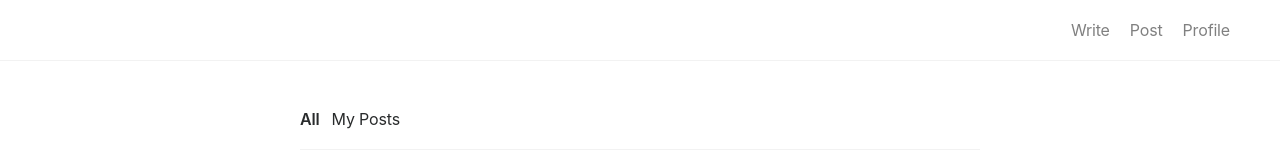
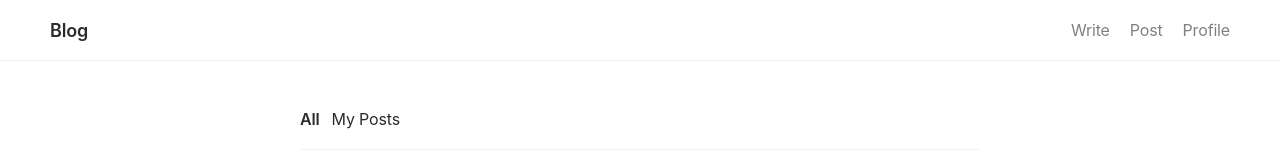
Before and after one commit to yoosaemsol/react-blog-app, a React (Create React App) app: page / in a window 1280 px wide. Shown: the top 160 px of the page. Built offline with nearby package versions, Linux system fonts and the light colour scheme.

Commit message:
feat: Add home logo to the Navbar

```diff
--- a/src/Layout/Navbar.module.css
+++ b/src/Layout/Navbar.module.css
@@ -1,7 +1,8 @@
 /* header */
 .header {
   display: flex;
-  flex-direction: row-reverse;
+  flex-direction: row;
+  justify-content: space-between;
   align-items: center;
   border-bottom: 1px solid var(--color-light-bg);
   padding: 10px 40px;
@@ -37,3 +38,9 @@
   color: var(--color-active);
   font-weight: 600;
 }
+
+a.logo {
+  color: var(--color-active);
+  font-size: 18px;
+  font-weight: 600;
+}
--- a/src/Layout/Navbar.tsx
+++ b/src/Layout/Navbar.tsx
@@ -5,6 +5,9 @@ import styles from './Navbar.module.css';
 export default function Navbar() {
   return (
     <header className={styles.header}>
+      <Link className={styles.logo} to="/">
+        Blog
+      </Link>
       <nav>
         <Link to="/posts/new">Write</Link>
         <Link to="/posts">Post</Link>
--- a/src/pages/Home/index.tsx
+++ b/src/pages/Home/index.tsx
@@ -1,5 +1,4 @@
 import React from 'react';
-import { Link } from 'react-router-dom';
 import styles from './index.module.css';
 import PostBox from 'components/PostBox';
 
```
